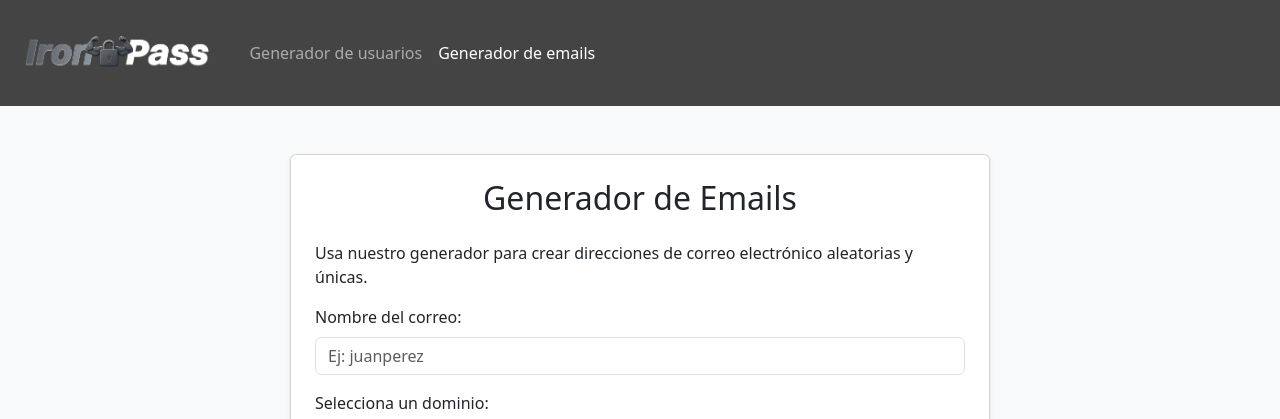
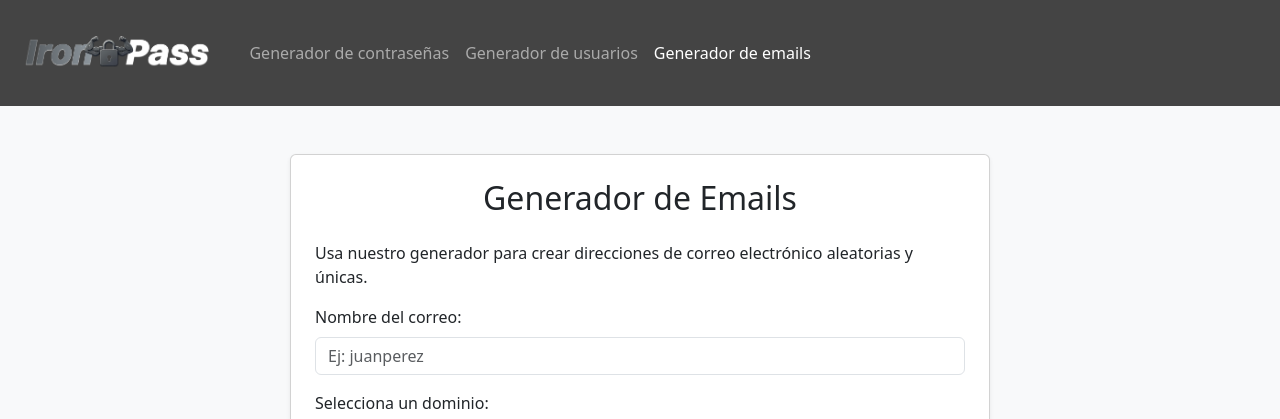
Before and after one commit to Danielcmjobs/PROJ_BRIANDA, a Flask app: page /email in a window 1280 px wide. Shown: the top 419 px of the page. Run offline with Flask 3, Linux system fonts and the light colour scheme; some libraries are stand-ins or nearby versions.

Commit message:
20250225_MejorasDiseñoYSEO
-Se ha añadido un apartado en el nav de generador de contraseñas en los apartados de contraseñas y emails (en el generador de usuario no, por posibles conflictos con el otro equipo al estar trabajando sobre el HTML).
-También se ha añadido una meta descripción a los apartados de generador de contraseñas y emails para mejorar el SEO (no se ha añadido al generador de usuario por la misma razón citada anteriormente).

```diff
--- a/templates/email.html
+++ b/templates/email.html
@@ -13,6 +13,7 @@
   <link rel="stylesheet" href="static/css/styles.css">
   <link rel="icon" type="image/x-icon" href="../static/img/favicon.ico">
   <script src="https://cdn.jsdelivr.net/npm/sweetalert2@11"></script>
+  <meta name="description" content="Genera  correos electrónicos al instante y personallizados. Fácil, rápido y gratis.">
 
 </head>
 <body class="bg-light">
@@ -29,6 +30,9 @@
 
       <div class="collapse navbar-collapse" id="navbarSupportedContent">
         <ul class="navbar-nav me-auto mb-2 mb-lg-0">
+          <li class="nav-item">
+            <a class="nav-link" href="/">Generador de contraseñas</a>
+          </li>
           <li class="nav-item">
             <a class="nav-link" href="/genuser">Generador de usuarios</a>
           </li>
--- a/templates/index.html
+++ b/templates/index.html
@@ -24,6 +24,7 @@
     crossorigin="anonymous"
     referrerpolicy="no-referrer"
   />
+  <meta name="description" content="Genera contraseñas seguras, nombres de usuario únicos y correos electrónicos al instante. Fácil, rápido y gratis. ¡Protege tus cuentas ahora!">
 </head>
 <body class="bg-light" onload="generarPasswordPorDefecto()">
 
@@ -54,6 +55,9 @@
       <div class="collapse navbar-collapse" id="navbarSupportedContent">
         <!-- Opciones de la navbar -->
         <ul class="navbar-nav me-auto mb-2 mb-lg-0">
+          <li class="nav-item">
+            <a class="nav-link active" href="#">Generador de contraseñas</a>
+          </li>
           <li class="nav-item">
             <a class="nav-link" href="/genuser">Generador de usuarios</a>
           </li>
```
Also changed, not shown: static/js/email.js (line endings or trailing spaces).
